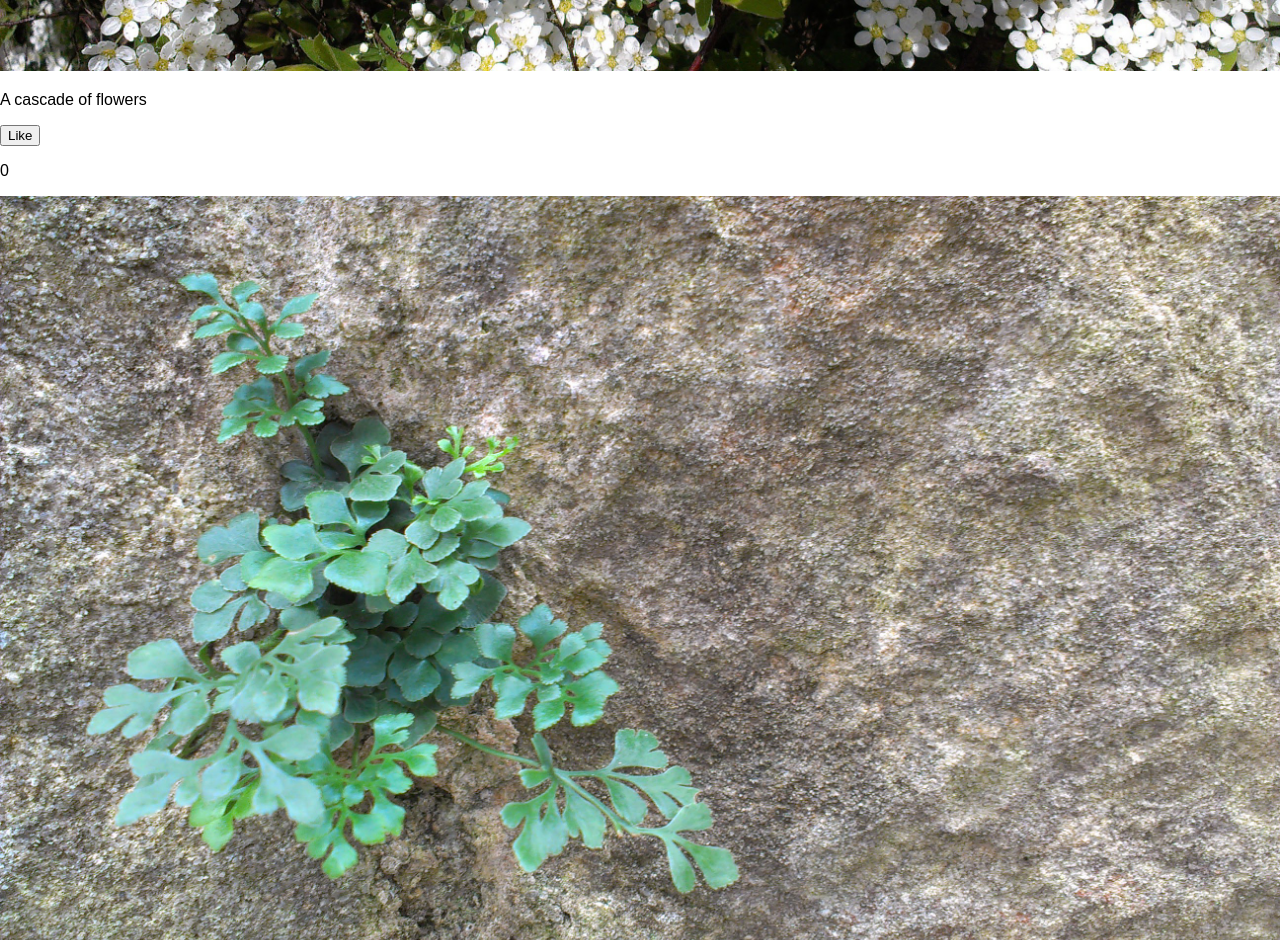
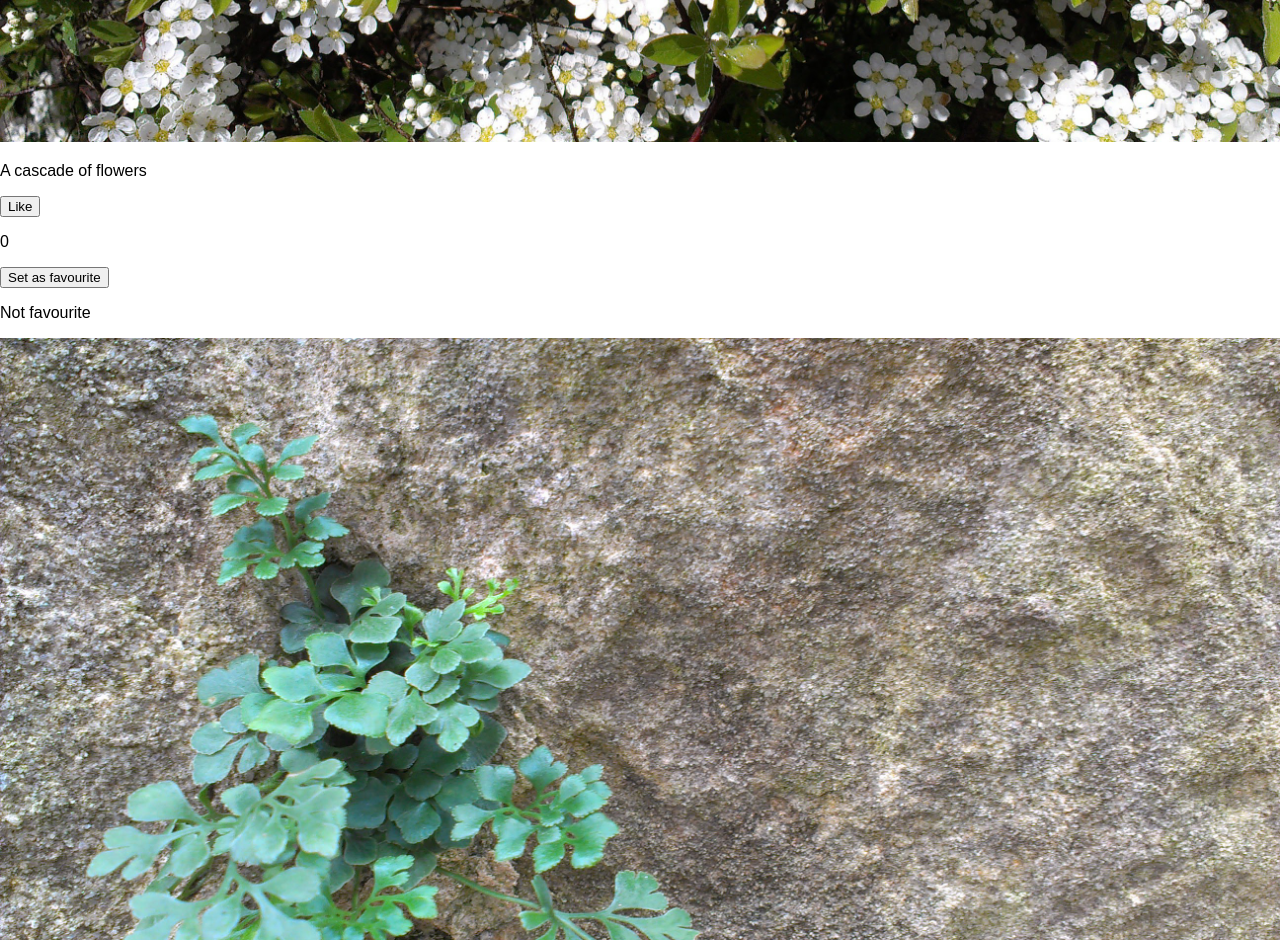
Before and after one commit to Faiza-Mazhar/PhotoDisplay, a React (Create React App) app: page / in a window 1280 px wide. Shown: the part 1860-2800 px from the top of the page. Built offline with nearby package versions, Linux system fonts and the light colour scheme.

Commit message:
Added favourite button
One can only make one photo favourite. If a user sets one photo as favourite, others are marked as not favourite.

```diff
--- a/src/App.js
+++ b/src/App.js
@@ -1,24 +1,39 @@
-import React from 'react';
-import './App.css';
-import { PhotoPanel } from './PhotoPanel';
-
+import React from "react";
+import "./App.css";
+import { PhotoPanel } from "./PhotoPanel";
 
 function setLikes(pic, value) {
-  localStorage.setItem(pic, value)
+  localStorage.setItem(pic, value);
 }
 
 function App(props) {
+
+  function setFavouritePic(value) {
+    console.log(value);
+    setFavourite(value);
+  }
+
+  const [favouritePic, setFavourite] = React.useState("./images/bee.jpg");
+
   let photoPanels = props.pictures.map((picture, index) => {
-    return <PhotoPanel {...picture}
-      key = {index}
-      likesCount = { Number(localStorage.getItem(picture.pic)) || 0}
-      setLikesLocalStorage = {setLikes}/>
-  })
-  return (<React.Fragment>
-    <h1>Photos</h1>
+    return (
+      <PhotoPanel
+        {...picture}
+        key={index}
+        likesCount={Number(localStorage.getItem(picture.pic)) || 0}
+        setLikesLocalStorage={setLikes}
+        favouritePic={favouritePic}
+        setFavouritePic={setFavouritePic}
+      />
+    );
+  });
+
+  return (
+    <React.Fragment>
+      <h1>Photos</h1>
       {photoPanels}
     </React.Fragment>
-  )
+  );
 }
 
 export default App;
--- /dev/null
+++ b/src/FavouriteButton.js
@@ -0,0 +1,12 @@
+import React from "react";
+import { Label } from "./Label";
+export const FavouriteButton = ({pic, favouritePic, setFavouritePic}) => {
+  let label = favouritePic === pic ? "Favourite" : "Not favourite";
+  console.log(label, favouritePic === pic, pic, favouritePic);
+  return (
+    <div>
+      <button onClick={() => setFavouritePic(pic)}>Set as favourite</button>
+      <Label label={label} />
+    </div>
+  );
+};
--- a/src/PhotoPanel.js
+++ b/src/PhotoPanel.js
@@ -1,19 +1,36 @@
-import React from 'react';
-import { Label } from './Label';
-import { Image } from './Image';
-import { LikeButton } from './LikeButton';
+import React from "react";
+import { Label } from "./Label";
+import { Image } from "./Image";
+import { LikeButton } from "./LikeButton";
+import { FavouriteButton } from "./FavouriteButton";
 
-export const PhotoPanel = ({ pic, label, likesCount, setLikesLocalStorage}) => {
+export const PhotoPanel = ({
+  pic,
+  label,
+  likesCount,
+  setLikesLocalStorage,
+  favouritePic,
+  setFavouritePic,
+}) => {
   const [count, setCount] = React.useState(likesCount);
-  return (<div>
-    <Image pic={pic} label={label} />
-    <Label label={label} />
-    <LikeButton
-      value = {count}
-      setCount = {setCount}
-      setLikesLocalStorage = {setLikesLocalStorage}
-      pic = {pic}/>
-    <Label label = {count} />
-  </div>
+
+  return (
+    <div>
+      <Image pic={pic} label={label} />
+      <Label label={label} />
+      <LikeButton
+        value={count}
+        setCount={setCount}
+        setLikesLocalStorage={setLikesLocalStorage}
+        pic={pic}
+      />
+      <Label label={count} />
+
+      <FavouriteButton
+        pic={pic}
+        favouritePic={favouritePic}
+        setFavouritePic={setFavouritePic}
+      />
+    </div>
   );
 };
```
Also changed, not shown: src/LikeButton.js (+8 -5 lines), src/logo.svg (deleted).
